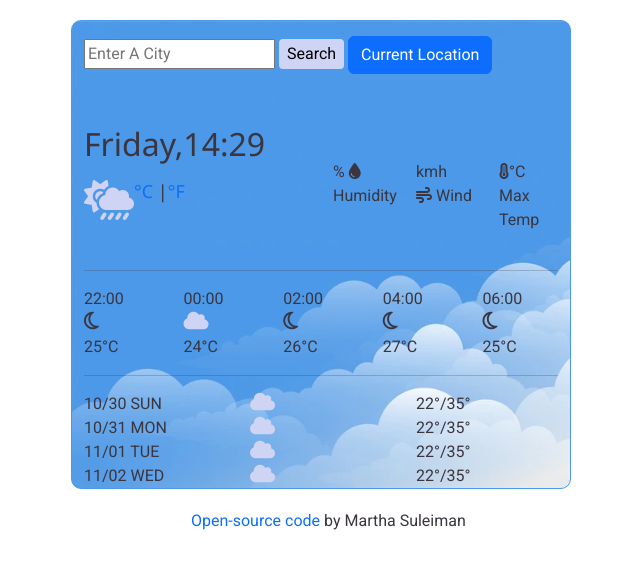
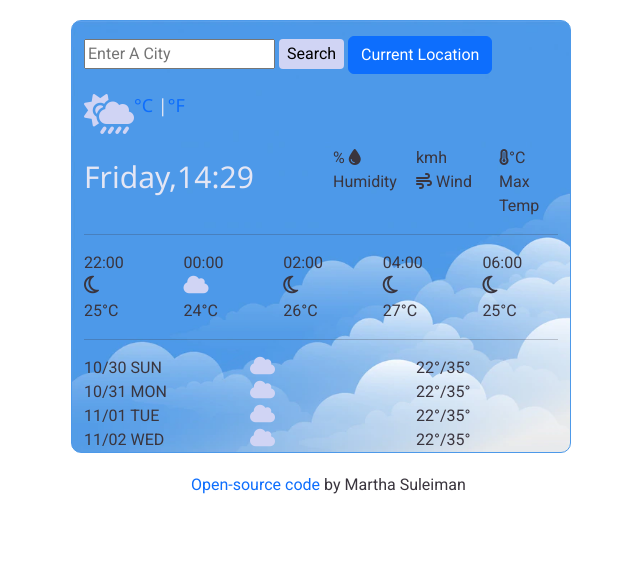
Before and after one commit to MarthaKenny/Weather-project, a plain HTML site: page index.html in a window 1280 px wide. Shown: the whole page, without its empty margins (319-959 px from the left). Drawn offline with nearby package versions, Linux system fonts and the light colour scheme; no server answers.

Commit message:
edited the outlook

```diff
--- a/css-folder/styles.css
+++ b/css-folder/styles.css
@@ -22,24 +22,27 @@ h3 {
   font-family: 'Segoe UI', Tahoma, Geneva, Verdana, sans-serif;
   font-weight: 500;
   line-height: 2rem;
-  margin: 0;
-}
+
+ }
 h1{
   margin-top: 20px;
-  margin-bottom: 30px;
   font-size: 40px;
+  color: rgb(228, 230, 243);
 }
 .time{
-
+  margin-top: 15px;
   font-weight: 100;
   font-size: 30px;
-  color: blue;
+  color: rgb(228, 230, 244);
 
 }
 #actualtemp{
-  color: aquamarine;
-  margin-top: ;
+  color: rgb(208, 212, 244);
+  margin-bottom: 20px;
 
+}
+#description{
+  color: rgb(208, 212, 244);
 }
 #button {
   background: rgb(208, 212, 244);
--- a/index.html
+++ b/index.html
@@ -43,20 +43,22 @@
           </div>
          </form>
 
-        <br />
+
         <h1></h1>
-        <h2></h2>
-        <div class="row">
-          <div class="col-6">
             <b
               ><h1>
                 <i class="fa-solid fa-cloud-sun-rain" id="mainIcon">
 
-                </i><span class="degrees"><Span id="actualtemp"></Span></span><span class="units"><a id="degree" href="#">°C </a> |<a id=fahrenheit  href="#">°F</a></span>
-              </h1></b
-            >
+          </i><span class="degrees"><Span id="actualtemp"></Span></span><span class="units"><a id="degree" href="#">°C </a> |<a id=fahrenheit  href="#">°F</a></span>
+        </h1></b
+      >
+      <div id="description"></div>
 
-           <div id="description"></div>
+        <div class="row">
+          <div class="col-6">
+            <h2 class="time"></h2>
+
+
           </div>
           <div class="col-2">
            <span id="humidity"></span>% <i class="fa-solid fa-droplet"></i> <br />Humidity
@@ -74,8 +76,9 @@
         </div>
 
         <hr />
-        <div class="row">
-          <div class="col">
+        <div class="middle-section">
+        <div  class="row">
+          <div  id="first" class="col">
             22:00
             <br />
             <i class="fa-regular fa-moon"> </i>
@@ -100,6 +103,7 @@
             <br />25°C
           </div>
         </div>
+      </div>
         <hr />
         <div class="row">
           <div class="col-4">
@@ -119,7 +123,7 @@
               <li><i class="fa-solid fa-cloud"></i></li>
             </ul>
           </div>
-          <div class="col-sm-4">
+          <div  class="col-sm-4">
             <ul style="list-style-type: none">
               <li>22°/35°</li>
               <li>22°/35°</li>
```
